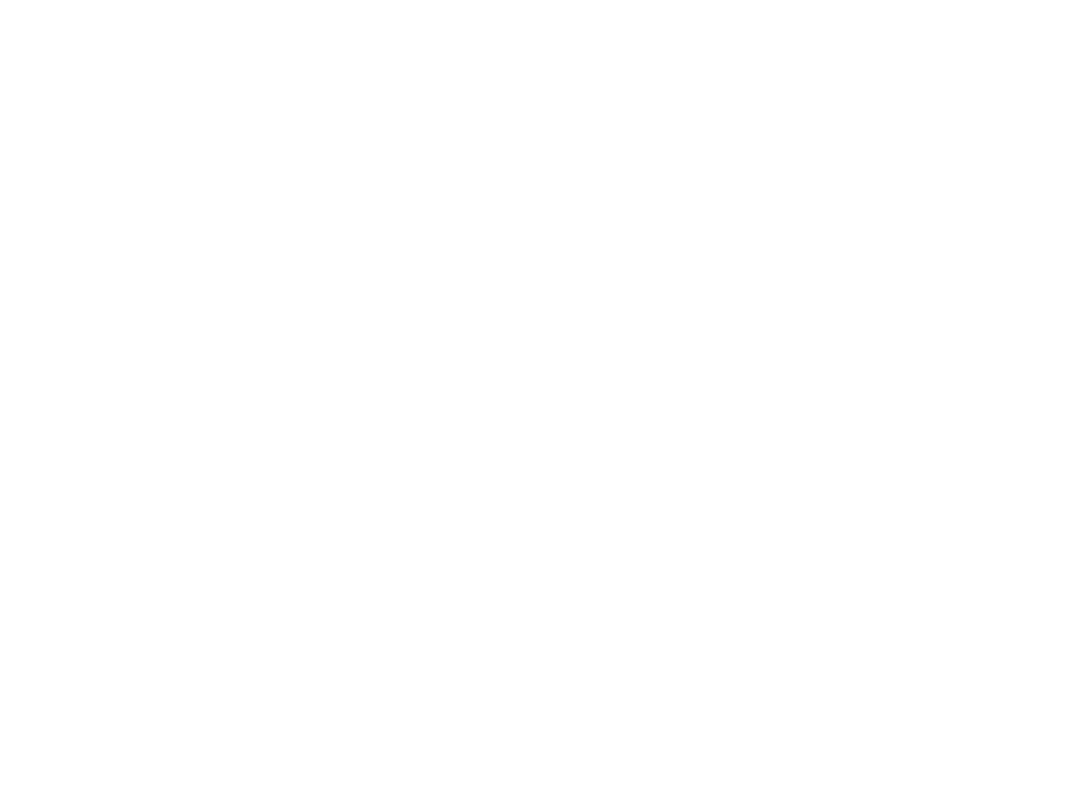
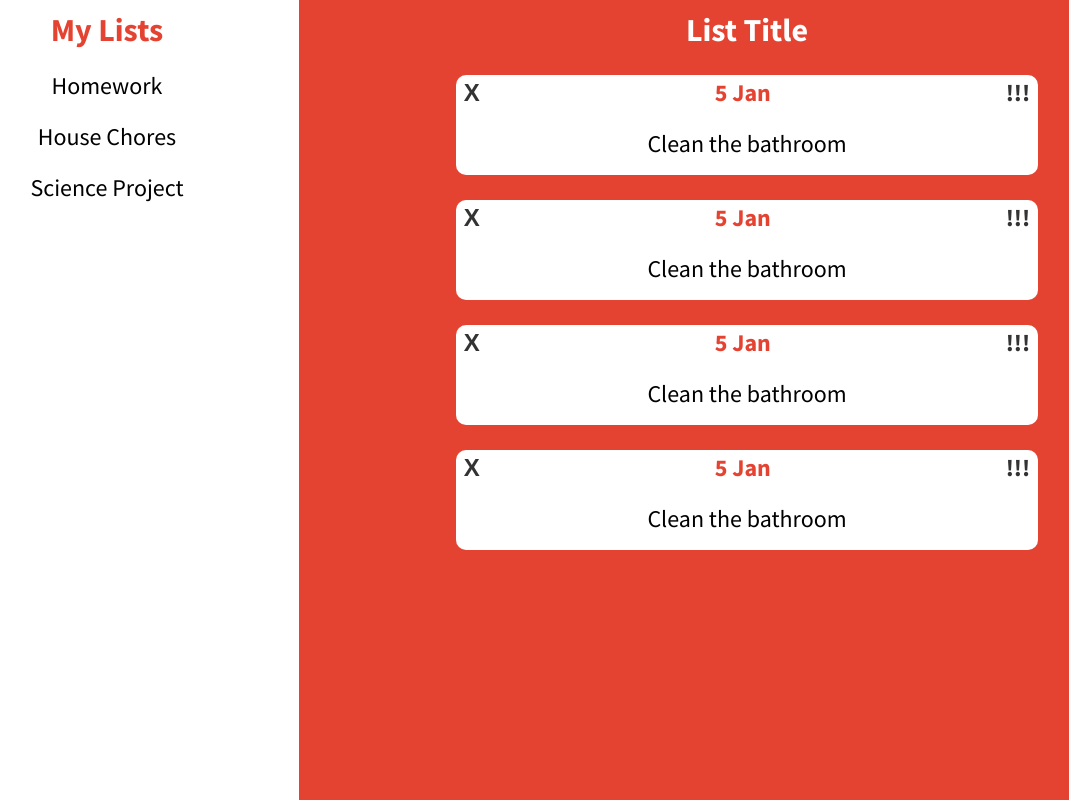
Before and after one commit to RochaLS/js-todolist, a website built with webpack: page dist/index.html in a window 1280 px wide. Shown: the whole page, without its empty margins (85-1154 px from the left). Built offline with nearby package versions, Linux system fonts and the light colour scheme.

Commit message:
create HTML and styled it

```diff
--- a/dist/index.html
+++ b/dist/index.html
@@ -4,11 +4,67 @@
 <head>
     <meta charset="UTF-8">
     <meta name="viewport" content="width=device-width, initial-scale=1.0">
+    <link rel="stylesheet" href="style.css">
+    <link rel="preconnect" href="https://fonts.gstatic.com">
+    <link rel="preconnect" href="https://fonts.gstatic.com">
+    <link href="https://fonts.googleapis.com/css2?family=Source+Sans+Pro:wght@400;700&display=swap" rel="stylesheet">
     <title> JS Todo list</title>
 </head>
 
 <body>
-    <div id="content"></div>
+    <div id="content">
+        <div class="menu">
+            <h1 class="menuHeader">My Lists</h1>
+            <ul>
+                <li>Homework</li>
+                <li>House Chores</li>
+                <li>Science Project</li>
+            </ul>
+        </div>
+        <div class="list">
+            <h1 class="listTitle">List Title</h1>
+            <div class="item">
+                <div class="topArea">
+                    <button>X</button>
+                    <p class="date">5 Jan</p>
+                    <p>!!!</p>
+                </div>
+                <div class="mainContent">
+                    <p>Clean the bathroom</p>
+                </div>
+            </div>
+            <div class="item">
+                <div class="topArea">
+                    <button>X</button>
+                    <p class="date">5 Jan</p>
+                    <p>!!!</p>
+                </div>
+                <div class="mainContent">
+                    <p>Clean the bathroom</p>
+                </div>
+            </div>
+            <div class="item">
+                <div class="topArea">
+                    <button>X</button>
+                    <p class="date">5 Jan</p>
+                    <p>!!!</p>
+                </div>
+                <div class="mainContent">
+                    <p>Clean the bathroom</p>
+                </div>
+            </div>
+            <div class="item">
+                <div class="topArea">
+                    <button>X</button>
+                    <p class="date">5 Jan</p>
+                    <p>!!!</p>
+                </div>
+                <div class="mainContent">
+                    <p>Clean the bathroom</p>
+                </div>
+            </div>
+        </div>
+    </div>
     <script src="main.js"></script>
 
 </body>
--- /dev/null
+++ b/dist/style.css
@@ -0,0 +1,75 @@
+* {
+  box-sizing: border-box;
+  margin: 0;
+  padding: 0;
+}
+
+body {
+  font-family: "Source Sans Pro", sans-serif;
+}
+
+#content {
+  display: flex;
+}
+
+.menu {
+  flex-basis: 30%;
+  height: 100vh;
+  background-color: white;
+  text-align: center;
+  padding-top: 10px;
+}
+
+.list {
+  flex-basis: 70%;
+  background-color: #e54332;
+  text-align: center;
+  padding-top: 10px;
+}
+
+.menu li {
+  margin: 20px;
+  list-style-type: none;
+  font-size: 24px;
+}
+
+.menuHeader {
+  color: #e54332;
+}
+
+.listTitle {
+  color: white;
+}
+
+.item {
+  background-color: white;
+  width: 65%;
+  margin: 25px auto 0 auto;
+  height: 100px;
+  font-size: 24px;
+  border-radius: 10px;
+}
+
+.topArea {
+  display: flex;
+  justify-content: space-between;
+  padding: 2px 8px 0 8px;
+  font-weight: bold;
+  color: #333333;
+}
+
+.topArea .date {
+  color: #e54332;
+}
+
+.mainContent {
+  margin-top: 20px;
+}
+
+.item button {
+  background-color: transparent;
+  border: none;
+  font-size: 24px;
+  font-weight: bold;
+  color: #333333;
+}
```
